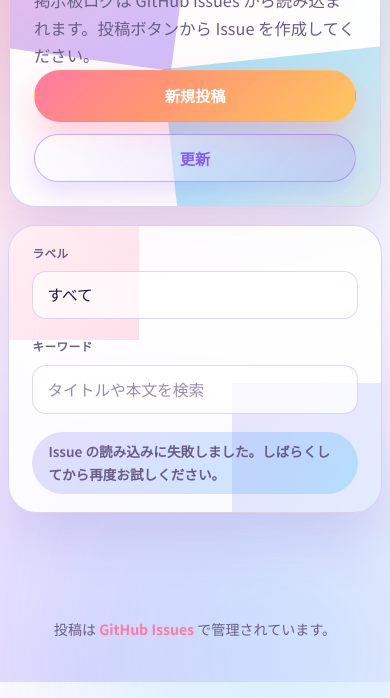
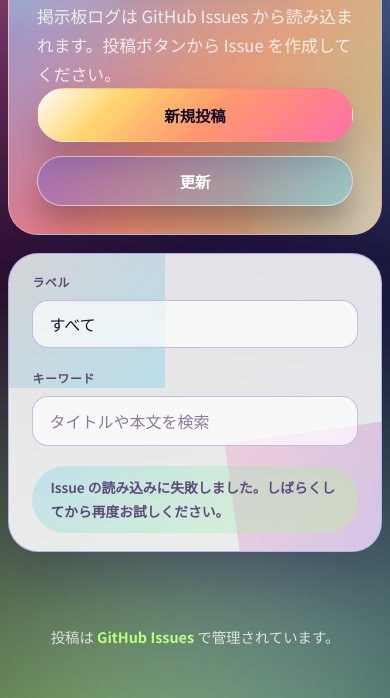
Before and after one commit to tkoma01/my-first-code, a plain HTML site: page index.html in a window 390 px wide. Shown: the part 162-860 px from the top of the page. Drawn offline with Linux system fonts and the light colour scheme; no server answers.

Commit message:
Revamp board styling palette

```diff
--- a/css/style.css
+++ b/css/style.css
@@ -1,42 +1,46 @@
 :root{
   color-scheme: light;
-  --bg:#fef9ff;
-  --bg-gradient-1: radial-gradient(circle at 8% 12%, rgba(255,182,193,0.45), transparent 55%);
-  --bg-gradient-2: radial-gradient(circle at 90% -5%, rgba(153,246,228,0.48), transparent 54%);
-  --bg-gradient-3: radial-gradient(circle at 20% 100%, rgba(196,181,253,0.5), transparent 54%);
-  --surface: rgba(255,255,255,0.86);
-  --surface-strong: rgba(255,255,255,0.92);
-  --surface-alt: rgba(255,255,255,0.7);
-  --text:#21143d;
-  --muted:#695d86;
-  --accent:#ff7aa2;
-  --accent-strong:#845ef7;
-  --accent-soft: rgba(255,122,162,0.18);
-  --border: rgba(142,120,200,0.32);
-  --shadow:0 26px 52px rgba(115,82,199,0.18);
-  --status-open:#0fb981;
-  --status-closed:#6366f1;
+  --bg:#150d26;
+  --surface:rgba(255,255,255,0.88);
+  --surface-strong:rgba(255,255,255,0.94);
+  --surface-alt:rgba(255,255,255,0.7);
+  --text:#20112f;
+  --text-strong:rgba(32,17,47,0.95);
+  --text-soft:rgba(32,17,47,0.78);
+  --muted:#58466e;
+  --accent-pink:#ff70a6;
+  --accent-orange:#ff9770;
+  --accent-gold:#ffd670;
+  --accent-teal:#4cc9f0;
+  --accent-lime:#b9ff66;
+  --accent-indigo:#4f46e5;
+  --border:rgba(79,70,229,0.35);
+  --shadow:0 28px 60px rgba(40,19,70,0.38);
+  --status-open:#22c55e;
+  --status-closed:#0ea5e9;
 }
 
 @media (prefers-color-scheme: dark){
   :root{
     color-scheme: dark;
-    --bg:#070c1e;
-    --bg-gradient-1: radial-gradient(circle at 10% -10%, rgba(251,113,133,0.27), transparent 55%);
-    --bg-gradient-2: radial-gradient(circle at 92% 0%, rgba(96,165,250,0.24), transparent 55%);
-    --bg-gradient-3: radial-gradient(circle at 20% 110%, rgba(45,212,191,0.22), transparent 55%);
-    --surface: rgba(18,24,39,0.75);
-    --surface-strong: rgba(17,24,39,0.88);
-    --surface-alt: rgba(31,41,55,0.58);
-    --text:#f8f9ff;
-    --muted:#cbd5f5;
-    --accent:#f472b6;
-    --accent-strong:#60a5fa;
-    --accent-soft: rgba(244,114,182,0.22);
-    --border: rgba(148,163,184,0.35);
-    --shadow:0 34px 74px rgba(6,8,20,0.72);
+    --bg:#06040f;
+    --surface:rgba(13,16,31,0.78);
+    --surface-strong:rgba(13,16,31,0.88);
+    --surface-alt:rgba(24,27,48,0.62);
+    --text:#f4f1ff;
+    --text-strong:rgba(244,241,255,0.95);
+    --text-soft:rgba(226,220,255,0.78);
+    --muted:#d6d0ff;
+    --accent-pink:#ff89c6;
+    --accent-orange:#ffb26b;
+    --accent-gold:#ffe680;
+    --accent-teal:#6be7ff;
+    --accent-lime:#c8ff7a;
+    --accent-indigo:#7c83ff;
+    --border:rgba(108,99,255,0.45);
+    --shadow:0 42px 84px rgba(4,5,12,0.72);
     --status-open:#34d399;
-    --status-closed:#818cf8;
+    --status-closed:#38bdf8;
   }
 }
 
@@ -49,15 +53,16 @@ body{
   font-family:'Noto Sans JP',system-ui,-apple-system,BlinkMacSystemFont,'Segoe UI',sans-serif;
   font-size:16px;
   line-height:1.7;
-  background-color:var(--bg);
-  background-image:var(--bg-gradient-1),var(--bg-gradient-2),var(--bg-gradient-3);
-  background-attachment:fixed;
   min-height:100vh;
   display:flex;
   flex-direction:column;
   color:var(--text);
+  background:radial-gradient(circle at -12% -10%, rgba(255,112,166,0.75), transparent 52%),
+             radial-gradient(circle at 108% -8%, rgba(76,201,240,0.8), transparent 48%),
+             radial-gradient(circle at 30% 120%, rgba(185,255,102,0.7), transparent 58%),
+             linear-gradient(135deg, #1c0f2f 0%, #250d2c 33%, #1b1b42 66%, #0e2938 100%);
+  overflow-x:hidden;
   position:relative;
-  overflow-x:hidden;
   -webkit-font-smoothing:antialiased;
 }
 
@@ -65,30 +70,31 @@ body::before,
 body::after{
   content:"";
   position:fixed;
-  z-index:-1;
+  inset:auto;
   width:60vmax;
   height:60vmax;
   pointer-events:none;
-  filter:blur(60px);
-  opacity:0.35;
-  animation:float 22s ease-in-out infinite;
+  filter:blur(70px);
+  mix-blend-mode:screen;
+  opacity:0.5;
+  animation:float 18s ease-in-out infinite;
 }
 
 body::before{
-  top:-20vmax;
+  top:-28vmax;
   left:-20vmax;
-  background:radial-gradient(circle at center, rgba(255,122,162,0.7), rgba(132,94,247,0));
+  background:radial-gradient(circle at center, rgba(255,112,166,0.85), transparent 68%);
+}
+
+body::after{
+  bottom:-28vmax;
+  right:-14vmax;
+  background:radial-gradient(circle at center, rgba(79,70,229,0.75), rgba(76,201,240,0));
   animation-delay:-6s;
 }
 
-body::after{
-  bottom:-25vmax;
-  right:-15vmax;
-  background:radial-gradient(circle at center, rgba(56,189,248,0.6), rgba(255,255,255,0));
-}
-
 a{
-  color:var(--accent-strong);
+  color:var(--accent-teal);
   text-decoration:none;
   font-weight:600;
 }
@@ -96,35 +102,35 @@ a{
 a:hover{opacity:0.85}
 
 .board-header{
-  width:min(1080px,100% - clamp(28px,7vw,96px));
-  margin:clamp(24px,6vw,52px) auto 24px;
-  background:var(--surface-strong);
-  border:1px solid var(--border);
-  border-radius:32px;
-  padding:clamp(24px,6vw,48px);
+  width:min(1080px,100% - clamp(28px,7vw,80px));
+  margin:clamp(26px,7vw,56px) auto clamp(18px,4vw,32px);
+  padding:clamp(28px,7vw,52px);
+  border-radius:36px;
+  border:1px solid rgba(255,255,255,0.24);
   box-shadow:var(--shadow);
   position:relative;
   overflow:hidden;
-  color:var(--text);
+  color:#fff;
+  background:
+    linear-gradient(140deg, rgba(76,201,240,0.82) 0%, rgba(76,201,240,0) 60%),
+    linear-gradient(110deg, rgba(255,112,166,0.88) 10%, rgba(255,151,112,0.9) 50%, rgba(255,214,112,0.75) 86%),
+    linear-gradient(230deg, rgba(79,70,229,0.88), rgba(79,70,229,0.24));
 }
 
 .board-header::before,
 .board-header::after{
   content:"";
   position:absolute;
-  inset:-40% 50% 45% -30%;
-  background:linear-gradient(135deg, rgba(255,122,162,0.85), rgba(132,94,247,0.65));
-  filter:blur(0);
-  opacity:0.6;
-  transform:rotate(8deg);
-  pointer-events:none;
+  inset:-30% 60% 50% -20%;
+  background:radial-gradient(circle at center, rgba(255,255,255,0.45), transparent 70%);
+  mix-blend-mode:screen;
+  opacity:0.9;
 }
 
 .board-header::after{
-  inset:55% -30% -40% 45%;
-  background:linear-gradient(135deg, rgba(56,189,248,0.88), rgba(254,215,170,0.65));
-  opacity:0.55;
-  transform:rotate(-6deg);
+  inset:55% -25% -35% 65%;
+  background:radial-gradient(circle at center, rgba(76,201,240,0.45), transparent 68%);
+  transform:rotate(-12deg);
 }
 
 .board-headline,
@@ -135,11 +141,11 @@ a:hover{opacity:0.85}
 
 .board-repo{
   margin:0;
-  font-weight:700;
-  letter-spacing:0.1em;
+  font-weight:800;
+  letter-spacing:0.16em;
   text-transform:uppercase;
   font-size:0.78rem;
-  color:var(--accent-strong);
+  color:rgba(255,255,255,0.85);
 }
 
 .board-headline{
@@ -147,27 +153,28 @@ a:hover{opacity:0.85}
 }
 
 .board-headline h1{
-  margin:10px 0 12px;
-  font-size:clamp(26px,5vw,40px);
-  font-weight:800;
+  margin:12px 0 14px;
+  font-size:clamp(28px,5.2vw,46px);
+  font-weight:900;
   letter-spacing:-0.01em;
+  text-shadow:0 12px 20px rgba(12,6,35,0.35);
 }
 
 .board-headline p{
   margin:6px 0 0;
-  color:var(--muted);
-  font-size:1.02rem;
+  color:rgba(255,255,255,0.82);
+  font-size:1.05rem;
 }
 
 .board-actions{
   display:flex;
   flex-direction:column;
-  gap:12px;
+  gap:14px;
   align-items:stretch;
-  min-width:180px;
+  min-width:200px;
 }
 
-@media (min-width:640px){
+@media (min-width:680px){
   .board-actions{
     flex-direction:row;
     align-items:center;
@@ -179,11 +186,11 @@ a:hover{opacity:0.85}
   display:inline-flex;
   align-items:center;
   justify-content:center;
-  gap:8px;
-  padding:12px 26px;
+  gap:10px;
+  padding:13px 28px;
   border-radius:999px;
   font-weight:700;
-  font-size:0.95rem;
+  font-size:0.96rem;
   border:1px solid transparent;
   cursor:pointer;
   position:relative;
@@ -191,68 +198,66 @@ a:hover{opacity:0.85}
 }
 
 .button:focus-visible{
-  outline:3px solid rgba(255,255,255,0.75);
+  outline:3px solid rgba(255,255,255,0.7);
   outline-offset:3px;
 }
 
 .button:active{transform:translateY(2px)}
 
 .button--primary{
-  color:#fff;
-  background:linear-gradient(135deg,#ff7aa2 0%,#ff9671 40%,#ffc75f 100%);
-  box-shadow:0 18px 36px rgba(255,122,162,0.35);
+  color:#140b27;
+  background:linear-gradient(135deg, #fefdff 0%, #ffd670 24%, #ff9770 55%, #ff70a6 100%);
+  box-shadow:0 22px 36px rgba(46,21,59,0.28);
 }
 
 .button--primary:hover{filter:brightness(1.05)}
 
 .button--ghost{
-  background:linear-gradient(135deg,rgba(255,255,255,0.75),rgba(132,94,247,0.2));
-  border-color:rgba(132,94,247,0.45);
-  color:var(--accent-strong);
-  box-shadow:0 12px 24px rgba(132,94,247,0.18);
+  color:#fff;
+  border-color:rgba(255,255,255,0.55);
+  background:linear-gradient(135deg, rgba(79,70,229,0.3), rgba(76,201,240,0.4));
+  box-shadow:0 18px 32px rgba(12,12,36,0.32);
 }
 
 .button--ghost:hover{filter:brightness(1.08)}
 
 .board-main{
   flex:1;
-  width:min(1040px,100% - clamp(24px,8vw,90px));
-  margin:0 auto clamp(32px,8vw,60px);
+  width:min(1080px,100% - clamp(24px,8vw,90px));
+  margin:0 auto clamp(36px,8vw,70px);
   display:flex;
   flex-direction:column;
-  gap:24px;
+  gap:26px;
 }
 
 .board-controls{
   background:var(--surface);
-  border-radius:28px;
+  border-radius:30px;
   border:1px solid var(--border);
-  padding:clamp(18px,4vw,26px) clamp(18px,6vw,32px);
-  box-shadow:var(--shadow);
+  padding:clamp(18px,4vw,28px) clamp(20px,6vw,36px);
+  box-shadow:0 24px 48px rgba(20,10,45,0.22);
   display:grid;
-  gap:18px;
-  grid-template-columns:repeat(auto-fit,minmax(210px,1fr));
+  gap:20px;
+  grid-template-columns:repeat(auto-fit,minmax(220px,1fr));
   align-items:end;
   position:relative;
   overflow:hidden;
 }
 
-.board-controls::before{
+.board-controls::before,
+.board-controls::after{
   content:"";
   position:absolute;
-  inset:-40% 65% 60% -30%;
-  background:linear-gradient(135deg, rgba(255,255,255,0.85), rgba(255,122,162,0.32));
-  opacity:0.7;
+  inset:-35% 58% 55% -26%;
+  background:linear-gradient(135deg, rgba(255,151,112,0.28), rgba(76,201,240,0.35));
+  opacity:0.85;
   pointer-events:none;
 }
 
 .board-controls::after{
-  content:"";
-  position:absolute;
-  inset:55% -25% -45% 60%;
-  background:linear-gradient(135deg, rgba(132,94,247,0.22), rgba(56,189,248,0.22));
-  opacity:0.7;
-  pointer-events:none;
+  inset:58% -26% -38% 62%;
+  background:linear-gradient(135deg, rgba(255,112,166,0.28), rgba(79,70,229,0.35));
+  transform:rotate(-8deg);
 }
 
 .control{
@@ -261,50 +266,51 @@ a:hover{opacity:0.85}
   display:flex;
   flex-direction:column;
   gap:8px;
-  font-size:0.92rem;
+  font-size:0.94rem;
 }
 
 .control span{
   font-weight:700;
-  letter-spacing:0.05em;
+  letter-spacing:0.06em;
   text-transform:uppercase;
-  font-size:0.72rem;
+  font-size:0.74rem;
   color:var(--muted);
 }
 
 select,
 input[type="search"]{
   appearance:none;
-  border:1px solid rgba(132,94,247,0.25);
-  border-radius:14px;
-  padding:12px 14px;
+  border:1px solid rgba(79,70,229,0.32);
+  border-radius:16px;
+  padding:12px 16px;
   font-family:inherit;
-  font-size:0.98rem;
+  font-size:1rem;
   background:var(--surface-alt);
   color:var(--text);
-  transition:border 0.2s ease,box-shadow 0.2s ease,background 0.2s ease;
+  transition:border 0.2s ease,box-shadow 0.2s ease,background 0.2s ease,transform 0.2s ease;
 }
 
 select:focus-visible,
 input[type="search"]:focus-visible{
   outline:none;
-  border-color:rgba(255,122,162,0.7);
-  box-shadow:0 0 0 4px rgba(255,122,162,0.2);
-  background:rgba(255,255,255,0.95);
+  border-color:var(--accent-pink);
+  box-shadow:0 0 0 5px rgba(255,112,166,0.24);
+  background:rgba(255,255,255,0.94);
+  transform:translateY(-1px);
 }
 
-input::placeholder{color:rgba(105,93,134,0.7)}
+input::placeholder{color:rgba(88,70,110,0.7)}
 
 .status{
   position:relative;
   z-index:1;
   justify-self:flex-end;
   align-self:center;
-  padding:8px 16px;
+  padding:10px 18px;
   border-radius:999px;
-  background:linear-gradient(135deg, rgba(132,94,247,0.2), rgba(56,189,248,0.28));
+  background:linear-gradient(135deg, rgba(76,201,240,0.26), rgba(185,255,102,0.3));
   color:var(--muted);
-  font-size:0.85rem;
+  font-size:0.86rem;
   font-weight:600;
   text-align:right;
 }
@@ -312,7 +318,7 @@ input::placeholder{color:rgba(105,93,134,0.7)}
 .board-list{
   display:flex;
   flex-direction:column;
-  gap:20px;
+  gap:22px;
   margin:0;
 }
 
@@ -323,21 +329,24 @@ input::placeholder{color:rgba(105,93,134,0.7)}
   text-align:center;
   padding:36px 18px;
   background:var(--surface);
-  border-radius:24px;
-  border:1px dashed rgba(132,94,247,0.25);
-  box-shadow:var(--shadow);
+  border-radius:26px;
+  border:1px dashed rgba(79,70,229,0.28);
+  box-shadow:0 26px 52px rgba(19,9,38,0.28);
 }
 
 .issue-card{
-  --card-hue:290;
-  --card-hue-secondary:340;
+  --card-hue:260;
+  --card-hue-secondary:310;
   --state-color:var(--status-open);
-  background:linear-gradient(140deg, hsla(var(--card-hue), 90%, 92%, 0.92) 0%, hsla(var(--card-hue-secondary), 87%, 83%, 0.94) 100%);
-  border-radius:26px;
-  border:1px solid rgba(132,94,247,0.25);
-  border-left:6px solid hsla(var(--card-hue), 94%, 55%, 0.9);
-  box-shadow:var(--shadow);
-  padding:clamp(20px,6vw,28px);
+  --card-angle:160deg;
+  background:
+    linear-gradient(var(--card-angle), hsla(calc(var(--card-hue) + 25), 95%, 72%, 0.92), hsla(var(--card-hue-secondary), 95%, 60%, 0.94)),
+    linear-gradient(135deg, rgba(255,255,255,0.45), rgba(255,255,255,0));
+  border-radius:28px;
+  border:1px solid rgba(255,255,255,0.3);
+  border-left:7px solid hsla(var(--card-hue), 98%, 55%, 0.9);
+  box-shadow:0 32px 60px rgba(26,16,49,0.28);
+  padding:clamp(22px,6vw,30px);
   display:flex;
   flex-direction:column;
   gap:16px;
@@ -345,22 +354,22 @@ input::placeholder{color:rgba(105,93,134,0.7)}
   overflow:hidden;
 }
 
-.issue-card::before{
+.issue-card::before,
+.issue-card::after{
   content:"";
   position:absolute;
-  inset:-25% 45% 55% -20%;
-  background:radial-gradient(circle at top left, rgba(255,255,255,0.78), transparent 68%);
-  opacity:0.85;
+  inset:-20% 40% 52% -15%;
+  background:radial-gradient(circle at top left, rgba(255,255,255,0.72), transparent 65%);
+  mix-blend-mode:screen;
+  opacity:0.9;
   pointer-events:none;
 }
 
 .issue-card::after{
-  content:"";
-  position:absolute;
-  inset:60% -20% -30% 55%;
+  inset:58% -18% -28% 58%;
   background:radial-gradient(circle at bottom right, rgba(255,255,255,0.5), transparent 60%);
-  opacity:0.8;
-  pointer-events:none;
+  opacity:0.78;
+  transform:rotate(-8deg);
 }
 
 .issue-header,
@@ -379,11 +388,12 @@ input::placeholder{color:rgba(105,93,134,0.7)}
 }
 
 .issue-title{
-  color:var(--text);
+  color:var(--text-strong);
   font-weight:800;
-  font-size:1.1rem;
+  font-size:1.15rem;
   letter-spacing:-0.01em;
   flex:1 1 auto;
+  text-shadow:0 8px 18px rgba(20,11,39,0.22);
 }
 
 .issue-title:hover{opacity:0.9}
@@ -392,18 +402,18 @@ input::placeholder{color:rgba(105,93,134,0.7)}
   display:flex;
   align-items:center;
   gap:10px;
-  font-size:0.85rem;
-  color:var(--muted);
+  font-size:0.86rem;
+  color:var(--text-soft);
   font-weight:600;
 }
 
 .issue-meta::before{
   content:"";
-  width:10px;
-  height:10px;
+  width:11px;
+  height:11px;
   border-radius:50%;
   background:var(--state-color);
-  box-shadow:0 0 0 4px rgba(255,255,255,0.4);
+  box-shadow:0 0 0 5px rgba(255,255,255,0.45);
 }
 
 .issue-labels{
@@ -413,65 +423,65 @@ input::placeholder{color:rgba(105,93,134,0.7)}
 }
 
 .issue-label{
-  --label-base: rgba(255,122,162,0.45);
-  --label-border: rgba(132,94,247,0.25);
+  --label-base: rgba(255,112,166,0.5);
+  --label-border: rgba(79,70,229,0.28);
   display:inline-flex;
   align-items:center;
-  padding:6px 12px;
+  padding:7px 14px;
   border-radius:999px;
-  background:linear-gradient(135deg, rgba(255,255,255,0.82), var(--label-base));
-  color:#4a2f5f;
-  font-size:0.78rem;
+  background:linear-gradient(135deg, rgba(255,255,255,0.85), var(--label-base));
+  color:var(--text-strong);
+  font-size:0.8rem;
   font-weight:700;
-  letter-spacing:0.02em;
+  letter-spacing:0.04em;
   border:1px solid var(--label-border);
-  box-shadow:0 12px 26px rgba(132,94,247,0.18);
+  box-shadow:0 16px 30px rgba(23,14,44,0.22);
 }
 
 .issue-body{
   margin:0;
-  color:var(--muted);
-  font-size:0.98rem;
+  color:var(--text-soft);
+  font-size:1rem;
   overflow:hidden;
   display:-webkit-box;
   -webkit-line-clamp:5;
   -webkit-box-orient:vertical;
+  text-shadow:0 10px 20px rgba(20,11,39,0.14);
 }
 
 .board-footer{
-  padding:0 clamp(18px,6vw,32px) clamp(40px,8vw,80px);
+  padding:0 clamp(20px,6vw,34px) clamp(48px,8vw,90px);
   text-align:center;
-  font-size:0.88rem;
-  color:var(--muted);
+  font-size:0.9rem;
+  color:rgba(255,255,255,0.78);
 }
 
 .board-footer a{
   font-weight:700;
-  color:var(--accent);
+  color:var(--accent-lime);
 }
 
-@supports (backdrop-filter:blur(10px)){
+@supports (backdrop-filter:blur(12px)){
   .board-header,
   .board-controls,
   .issue-card{
-    backdrop-filter:blur(18px);
-    -webkit-backdrop-filter:blur(18px);
+    backdrop-filter:blur(22px);
+    -webkit-backdrop-filter:blur(22px);
   }
 }
 
-@media (max-width:720px){
+@media (max-width:760px){
   .board-header{
-    width:min(100% - 18px, 680px);
-    margin:24px auto 18px;
-    border-radius:26px;
+    width:min(100% - 16px,700px);
+    border-radius:30px;
   }
   .board-actions{
     width:100%;
     align-items:stretch;
   }
   .board-main{
-    width:min(100% - 16px,680px);
-    margin:0 auto clamp(28px,10vw,48px);
+    width:min(100% - 16px,700px);
+    margin:0 auto clamp(32px,12vw,60px);
   }
   .status{
     justify-self:flex-start;
@@ -485,5 +495,5 @@ input::placeholder{color:rgba(105,93,134,0.7)}
 
 @keyframes float{
   0%,100%{transform:translate3d(0,0,0)}
-  50%{transform:translate3d(5vmax,3vmax,0)}
+  50%{transform:translate3d(6vmax,4vmax,0)}
 }
--- a/js/main.js
+++ b/js/main.js
@@ -126,9 +126,11 @@ function createIssueCard(issue) {
 
   if (article) {
     const hue = (issue.number * 47) % 360;
-    const hueSecondary = (hue + 48) % 360;
+    const hueSecondary = (hue + 120) % 360;
+    const angle = 140 + (issue.number % 4) * 15;
     article.style.setProperty('--card-hue', `${hue}`);
     article.style.setProperty('--card-hue-secondary', `${hueSecondary}`);
+    article.style.setProperty('--card-angle', `${angle}deg`);
     const stateColor = issue.state === 'open' ? 'var(--status-open)' : 'var(--status-closed)';
     article.style.setProperty('--state-color', stateColor);
   }
```
